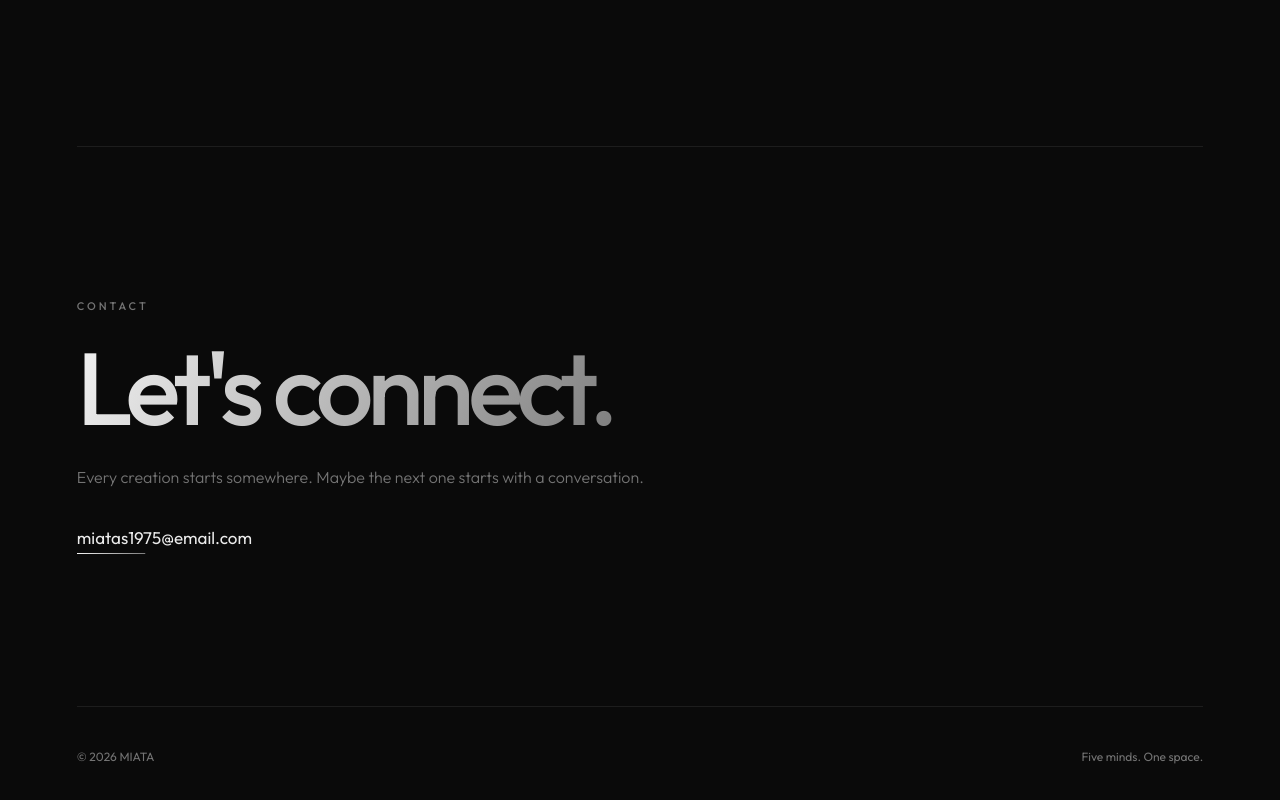
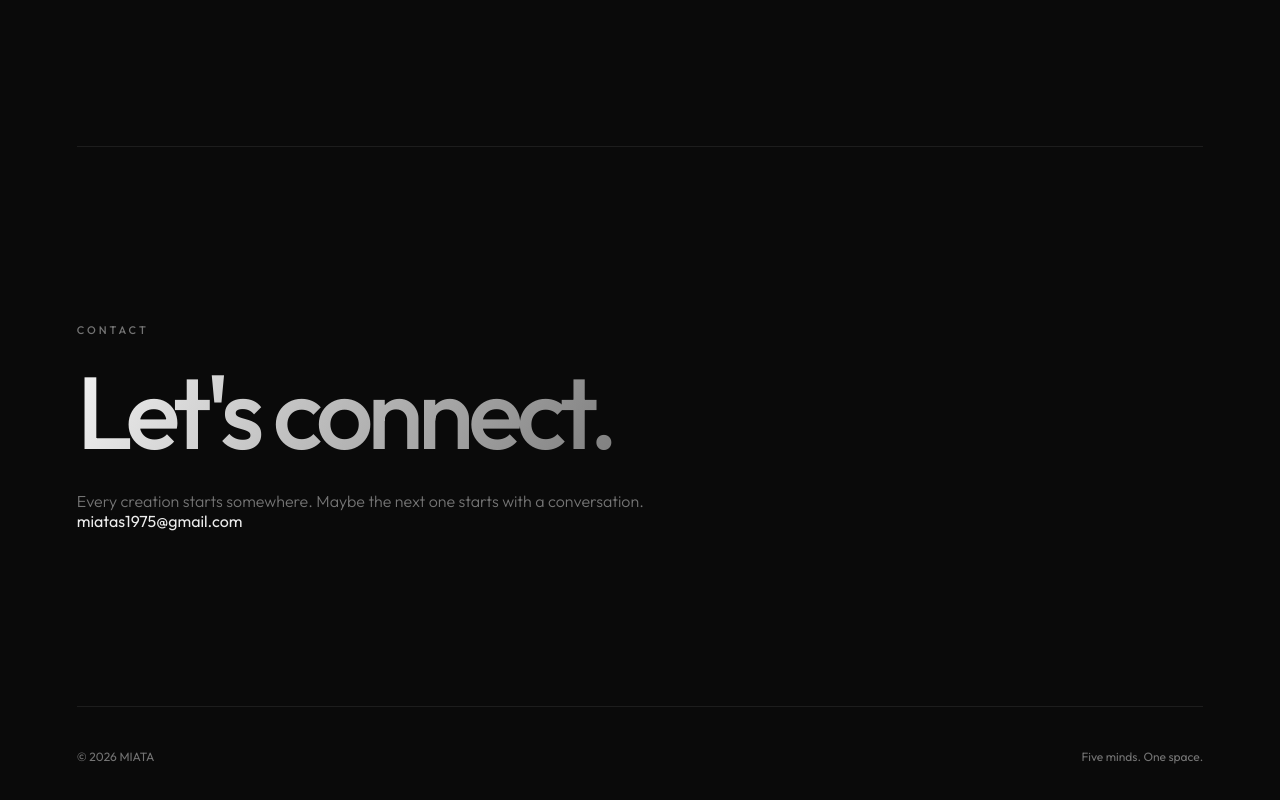
Before and after one commit to jandre2005/collective, a plain HTML site: page index.html in a window 1280 px wide. Shown: the part 2185-2985 px from the top of the page. Drawn offline with Linux system fonts and the light colour scheme.

Commit message:
fix email

```diff
--- a/index.html
+++ b/index.html
@@ -102,7 +102,7 @@
         <p class="eyebrow">CONTACT</p>
         <h2>Let's connect.</h2>
         <p>Every creation starts somewhere. Maybe the next one starts with a conversation.</p>
-        <a href="mailto:miatas1975@email.com" class="contact-email">miatas1975@email.com <span></span></a>
+        <a href="mailto:miatas1975@gmail.com" class="contact-gmail">miatas1975@gmail.com <span></span></a>
       </div>
     </section>
 
```
